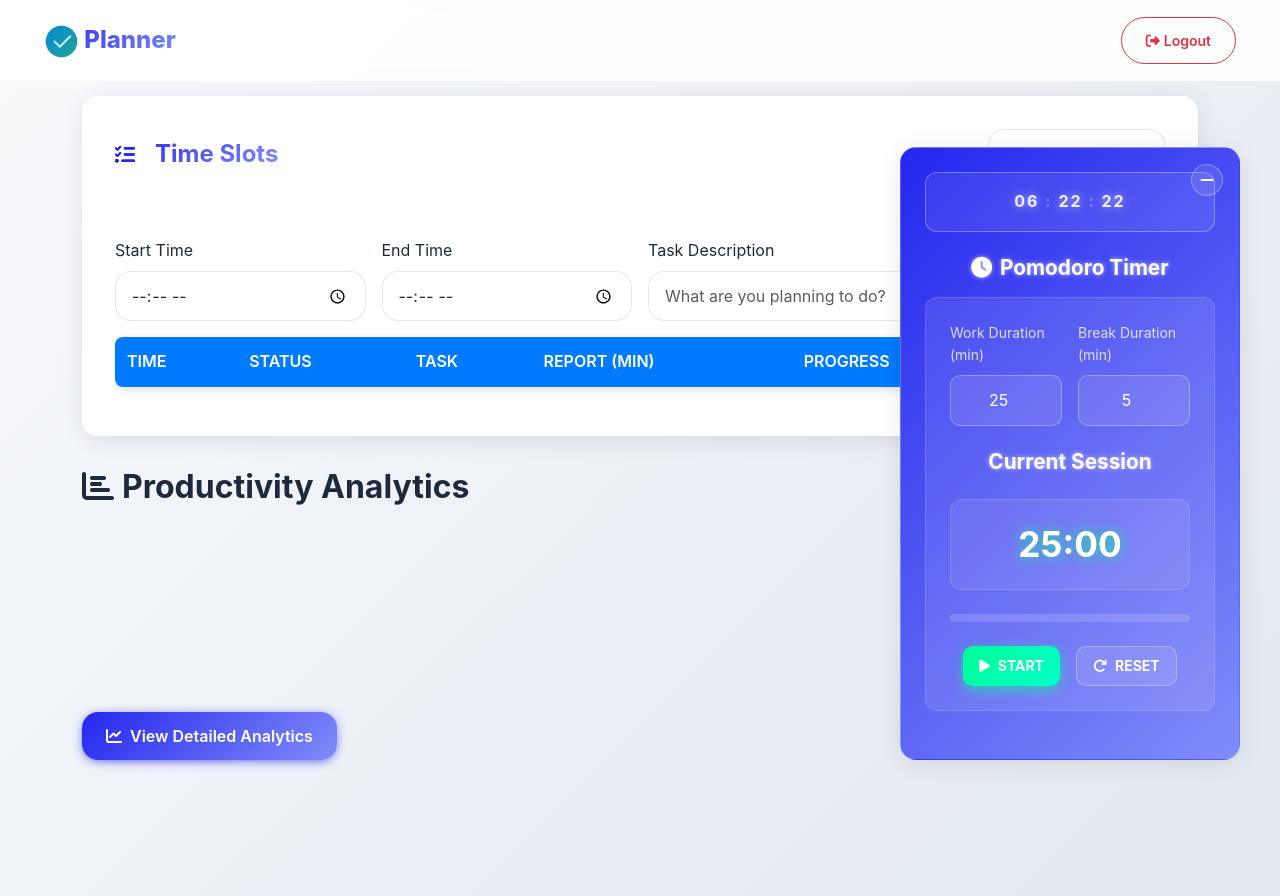
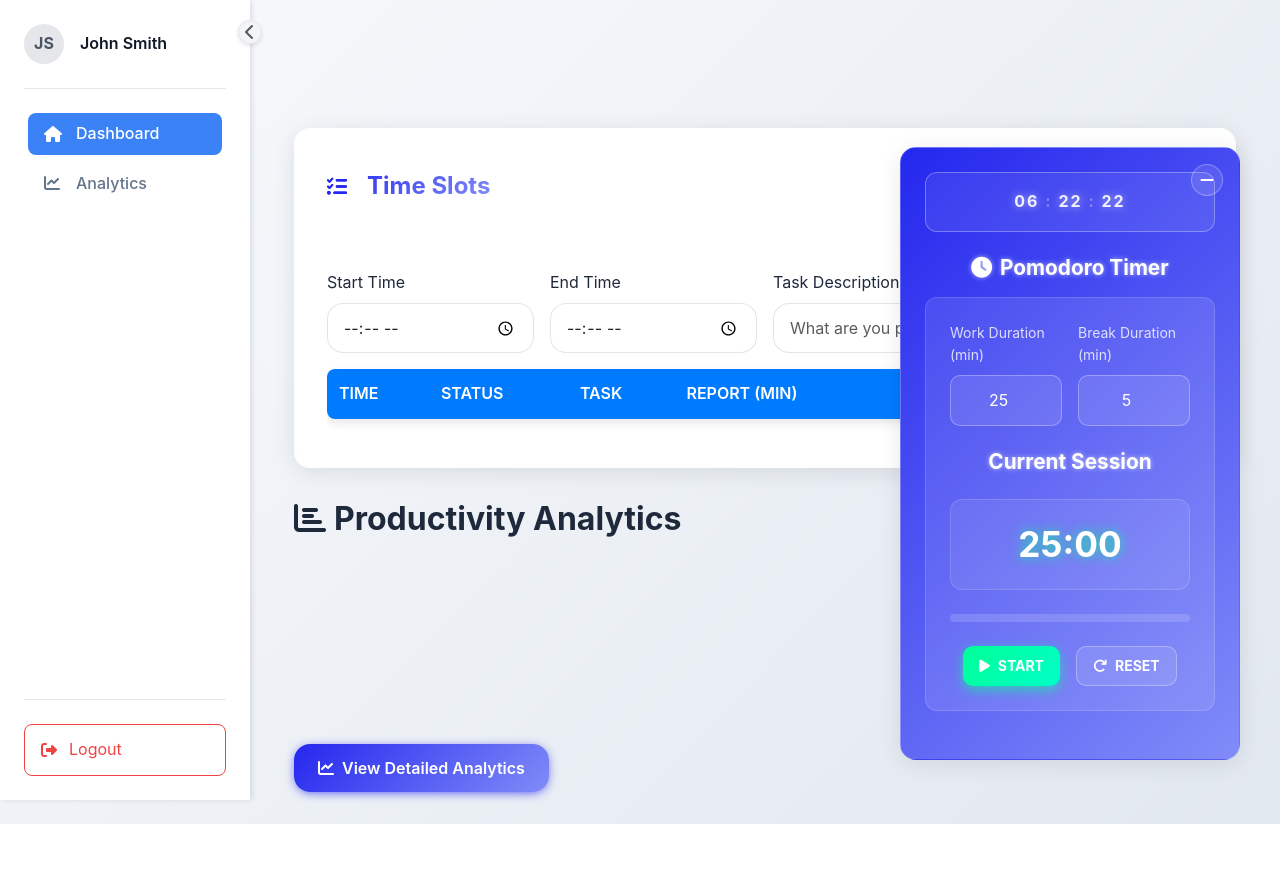
Before and after one commit to Musavirkhaliq/planner, a FastAPI app: page /dashboard in a window 1280 px wide. After the commit the page ends 824 px from the top, so only its background shows below. Run offline with FastAPI, Linux system fonts and the light colour scheme; lists and menus that the app fills with data are empty; a map, chart or similar area stays blank; parts of the project's set-up code (start-up, migrations or seed data) failed here and were passed over.

Commit message:
sidenav component

```diff
--- a/app/auth/router.py
+++ b/app/auth/router.py
@@ -62,7 +62,7 @@ async def login(form_data: OAuth2PasswordRequestForm = Depends(), db: Session =
         data={"sub": user.email},
         expires_delta=timedelta(minutes=settings.ACCESS_TOKEN_EXPIRE_MINUTES)
     )
-    return {"access_token": access_token, "token_type": "bearer"}
+    return {"access_token": access_token, "token_type": "bearer", "username": user.username}
 
 @router.post("/send-verification")
 async def send_verification(email: str, db: Session = Depends(get_db)):
@@ -133,11 +133,13 @@ async def auth_callback(request: Request, db: Session = Depends(get_db)):
         )
 
         # Return the callback template with the token data
+        username = user.email.split('@')[0]
         return templates.TemplateResponse(
             "callback.html",
             {
                 "request": request,
                 "access_token": access_token,
+                "username": username,
                 "token_type": "bearer"
             }
         )
--- a/frontend/static/script.js
+++ b/frontend/static/script.js
@@ -34,6 +34,7 @@ document.getElementById("loginForm")?.addEventListener("submit", async (e) => {
     const data = await submitForm(e, "/api/auth/token", { username: email, password: password }, false);
     if (data && data.access_token) {
         localStorage.setItem("access_token", data.access_token);
+        localStorage.setItem("username", data.username);
         window.location.href = "/dashboard";
     }
 });
--- a/frontend/templates/callback.html
+++ b/frontend/templates/callback.html
@@ -34,17 +34,20 @@
     <div id="auth-data"
          data-token="{{ access_token }}"
          data-type="{{ token_type }}"
+         data-username="{{ username }}"
          data-error="{{ detail if detail is defined else '' }}">
     </div>
 
     <script>
         const authData = document.getElementById('auth-data');
         const token = authData.dataset.token;
+        const username = authData.dataset.username;
         const error = authData.dataset.error;
 
         setTimeout(() => {
             if (token) {
                 localStorage.setItem('access_token', token);
+                localStorage.setItem('username', username);
                 window.location.href = '/dashboard';
             } else {
                 window.location.href = '/login?error=' + encodeURIComponent(error || 'Authentication failed');
--- /dev/null
+++ b/frontend/templates/components/sidenav.html
@@ -0,0 +1,269 @@
+<style>
+  .sidenav {
+    position: fixed;
+    left: 0;
+    top: 0;
+    bottom: 0;
+    width: 250px;
+    background: white;
+    box-shadow: 2px 0 5px rgba(0,0,0,0.1);
+    padding: 1.5rem;
+    display: flex;
+    flex-direction: column;
+    z-index: 1000;
+    transition: width 0.3s ease;
+  }
+
+  .sidenav.collapsed {
+    width: 60px;
+    padding: 1.5rem 0.5rem;
+  }
+
+  .sidenav-toggle {
+    position: absolute;
+    right: -12px;
+    top: 20px;
+    width: 24px;
+    height: 24px;
+    background: #f3f4f6; /* Changed from white to light gray */
+    border: 1px solid #e5e7eb;
+    border-radius: 50%;
+    display: flex;
+    align-items: center;
+    justify-content: center;
+    cursor: pointer;
+    transition: transform 0.3s ease;
+    box-shadow: 0 2px 4px rgba(0,0,0,0.1);
+    z-index: 1001; /* Ensure it's above other elements */
+  }
+
+  .sidenav-toggle:hover {
+    background: #e5e7eb;
+  }
+
+  .sidenav-toggle i {
+    color: #4b5563; /* Add explicit color for the chevron */
+  }
+
+  .sidenav.collapsed .sidenav-toggle {
+    transform: rotate(180deg);
+  }
+
+  .sidenav.collapsed .nav-link span,
+  .sidenav.collapsed .user-info > div,
+  .sidenav.collapsed .logout-btn span {
+    display: none;
+  }
+
+  .sidenav.collapsed .user-avatar {
+    margin: 0 auto;
+  }
+
+  .sidenav.collapsed .nav-link {
+    justify-content: center;
+    padding: 0.75rem;
+  }
+
+  .sidenav.collapsed .logout-btn {
+    justify-content: center;
+    padding: 0.75rem;
+  }
+
+  .sidenav-header {
+    padding-bottom: 1.5rem;
+    border-bottom: 1px solid #e5e7eb;
+    margin-bottom: 1.5rem;
+  }
+
+  .user-info {
+    display: flex;
+    align-items: center;
+    gap: 1rem;
+  }
+
+  .user-avatar {
+    width: 40px;
+    height: 40px;
+    border-radius: 50%;
+    background: #e5e7eb;
+    display: flex;
+    align-items: center;
+    justify-content: center;
+    font-weight: bold;
+    color: #4b5563;
+  }
+
+  .user-name {
+    font-weight: 600;
+    color: #111827;
+  }
+
+  .user-email {
+    font-size: 0.875rem;
+    color: #6b7280;
+  }
+
+  .nav-links {
+    flex: 1;
+  }
+
+  .nav-link {
+    display: flex;
+    align-items: center;
+    gap: 0.75rem;
+    padding: 0.75rem 1rem;
+    color: #4b5563;
+    text-decoration: none;
+    border-radius: 0.5rem;
+    transition: all 0.2s;
+    margin-bottom: 0.5rem;
+  }
+
+  .nav-link:hover {
+    background: #f3f4f6;
+    color: #111827;
+  }
+
+  .nav-link.active {
+    background: #3b82f6;
+    color: white !important; /* Force white color */
+  }
+
+  .nav-link.active i,
+  .nav-link.active span {
+    color: white !important; /* Force white color for icon and text */
+  }
+
+  .nav-link i {
+    width: 20px;
+  }
+
+  .logout-section {
+    padding-top: 1.5rem;
+    border-top: 1px solid #e5e7eb;
+  }
+
+  .logout-btn {
+    display: flex;
+    align-items: center;
+    gap: 0.75rem;
+    width: 100%;
+    padding: 0.75rem 1rem;
+    color: #ef4444;
+    background: none;
+    border: 1px solid #ef4444;
+    border-radius: 0.5rem;
+    cursor: pointer;
+    transition: all 0.2s;
+  }
+
+  .logout-btn:hover {
+    background: #ef4444;
+    color: white;
+  }
+
+  /* Add margin to main content to accommodate sidenav */
+  .main-content {
+    margin-left: 250px;
+    padding: 2rem;
+    transition: margin-left 0.3s ease;
+  }
+
+  .main-content.collapsed {
+    margin-left: 60px;
+  }
+</style>
+
+<nav class="sidenav" id="sidenav">
+  <button class="sidenav-toggle" id="sidenavToggle">
+    <i class="fas fa-chevron-left"></i>
+  </button>
+
+  <div class="sidenav-header">
+    <div class="user-info">
+      <div class="user-avatar">
+        <span id="userInitials">JS</span>
+      </div>
+      <div>
+        <div class="user-name" id="userName">John Smith</div>
+      </div>
+    </div>
+  </div>
+
+  <div class="nav-links">
+    <a href="/dashboard" class="nav-link" id="dashboard-link">
+      <i class="fas fa-home"></i>
+      <span>Dashboard</span>
+    </a>
+    <a href="/analytics" class="nav-link" id="analytics-link">
+      <i class="fas fa-chart-line"></i>
+      <span>Analytics</span>
+    </a>
+  </div>
+
+  <div class="logout-section">
+    <button class="logout-btn" id="logoutBtn">
+      <i class="fas fa-sign-out-alt"></i>
+      <span>Logout</span>
+    </button>
+  </div>
+</nav>
+
+<script>
+  document.addEventListener('DOMContentLoaded', () => {
+    const sidenav = document.getElementById('sidenav');
+    const mainContent = document.querySelector('.main-content');
+    const toggle = document.getElementById('sidenavToggle');
+
+    // Get collapsed state from localStorage
+    const isCollapsed = localStorage.getItem('sidenavCollapsed') === 'true';
+
+    // Set initial state
+    if (isCollapsed) {
+      sidenav.classList.add('collapsed');
+      mainContent.classList.add('collapsed');
+    }
+
+    // Toggle handler
+    toggle.addEventListener('click', () => {
+      sidenav.classList.toggle('collapsed');
+      mainContent.classList.toggle('collapsed');
+
+      // Save state to localStorage
+      localStorage.setItem('sidenavCollapsed', sidenav.classList.contains('collapsed'));
+    });
+
+    // Set active link based on current page
+    const path = window.location.pathname;
+    const dashboardLink = document.getElementById('dashboard-link');
+    const analyticsLink = document.getElementById('analytics-link');
+
+    // Remove any existing active classes first
+    document.querySelectorAll('.nav-link').forEach(link => link.classList.remove('active'));
+
+    // Set active class based on current path
+    if (path.includes('dashboard')) {
+      dashboardLink.classList.add('active');
+    } else if (path.includes('analytics')) {
+      analyticsLink.classList.add('active');
+    }
+
+    // Set user info
+    const username = localStorage.getItem('username') || '';
+    if (username) {
+      document.getElementById('userName').textContent = username;
+      document.getElementById('userInitials').textContent = username
+        .split(' ')
+        .map(n => n[0])
+        .join('')
+        .toUpperCase();
+    }
+
+    // Logout handler
+    document.getElementById('logoutBtn').addEventListener('click', () => {
+      localStorage.removeItem('access_token');
+      localStorage.removeItem('user');
+      window.location.href = '/login';
+    });
+  });
+</script>
--- a/frontend/templates/dashboard.html
+++ b/frontend/templates/dashboard.html
@@ -11,20 +11,11 @@
 
 </head>
 <body>
-    <nav class="navbar navbar-expand-lg navbar-light fixed-top">
-        <div class="container-fluid">
-            <a class="navbar-brand" href="/">
-                <img src="/static/img/planner_logo_100x100.png" alt="Planner Logo" class="navbar-logo" style="max-width: 35px;;">
-                Planner
-            </a>
-            <div class="ms-auto">
-                <button class="btn btn-outline-danger btn-sm rounded-pill px-4" id="logoutBtn">
-                    <i class="fas fa-sign-out-alt me-1"></i>Logout
-                </button>
-            </div>
-        </div>
-    </nav>
+    <!-- Include the sidenav -->
+    {% include 'components/sidenav.html' %}
 
+    <!-- Wrap existing content in main-content div -->
+    <div class="main-content">
         <main class="container" style="margin-top: 6rem;">
             <!-- Timer Section -->
             <div class="floating-timer">
@@ -144,7 +135,7 @@
                 </div>
             </section>
         </main>
-
+    </div>
     <script src="https://cdn.jsdelivr.net/npm/bootstrap@5.3.0/dist/js/bootstrap.bundle.min.js"></script>
     <script src="/static/script.js"></script>
 </body>
```
Also changed, not shown: frontend/templates/analytics.html (+7 -8 lines). Lines whose indentation alone changed are shown as unchanged.
